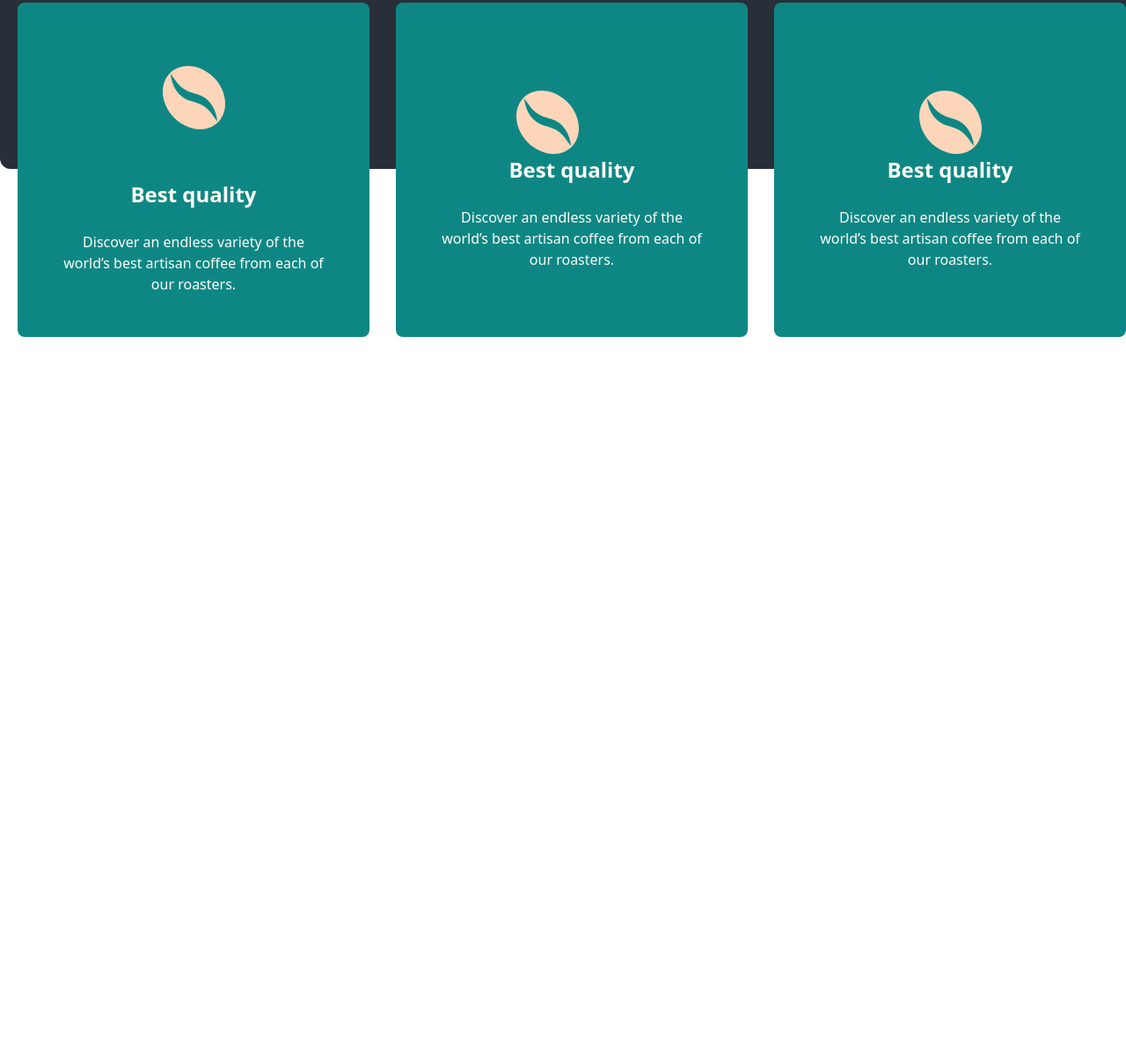
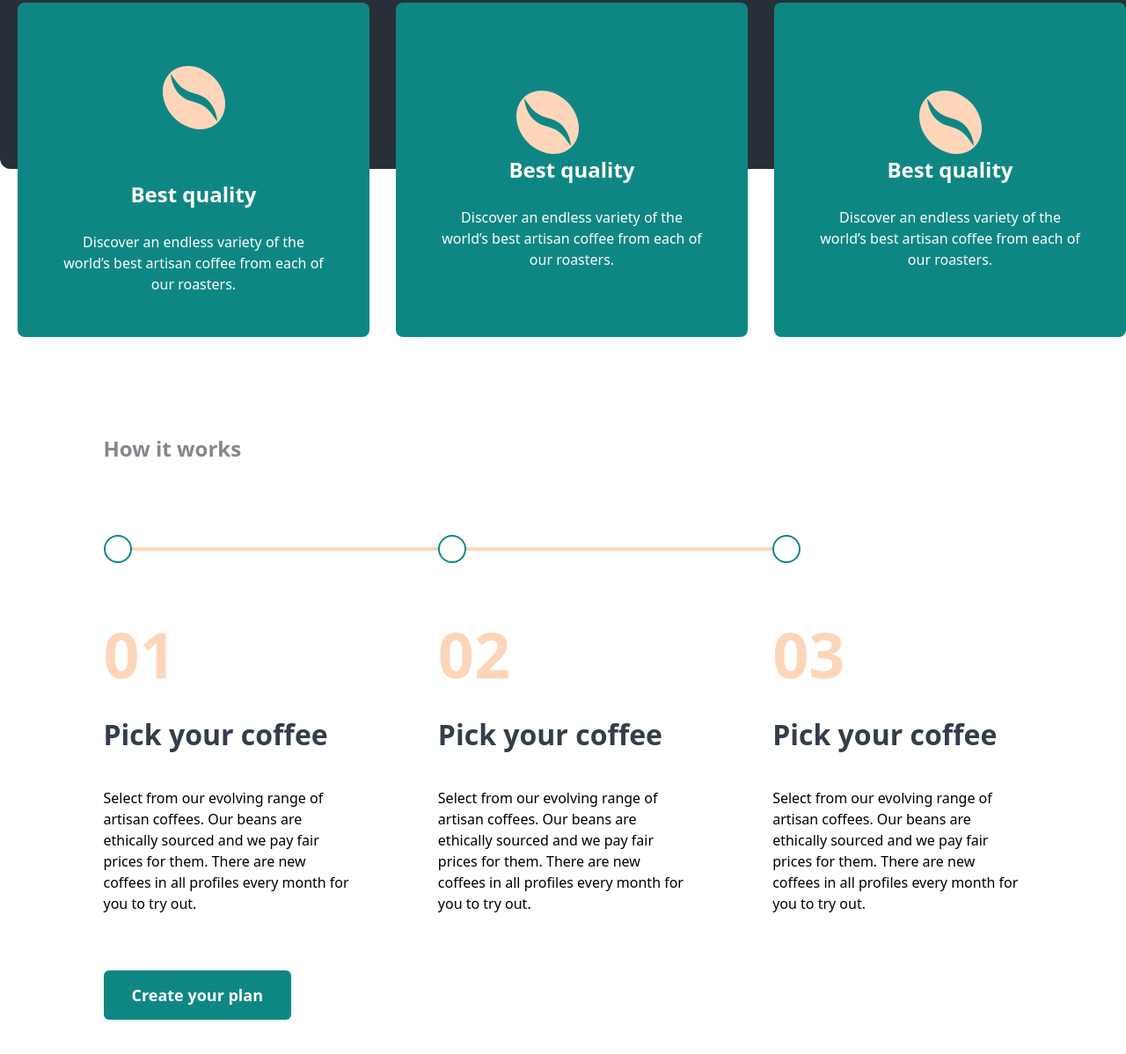
Before and after one commit to frontendoniyorbek/coffeeroasters, a website: page src/index.html in a window 1280 px wide. Shown: the part 1959-3157 px from the top of the page at 88% size. Before the commit the page ends 2342 px from the top, so only its background shows below. Drawn offline with Linux system fonts and the light colour scheme.

Commit message:
add how-it-works

```diff
--- a/src/index.html
+++ b/src/index.html
@@ -146,6 +146,53 @@
 					</ul>
 				</div>
 			</section>
+
+			<section class="py-[200px]">
+				<div class="max-w-[1085px] w-full px-5 mx-auto">
+					<h3 class="font-black text-2xl text-[#83888F] mb-20 leading-normal">How it works</h3>
+					<div class="max-w-[792px] w-full mb-[67px]">
+						<div class="flex justify-between items-center relative">
+							<div class="border-2 border-[#FDD6BA] w-full absolute -z-10"></div>
+							<div class="z-20 relative bg-white w-8 h-8 border-2 border-[#0E8784] rounded-full"></div>
+							<div class="z-20 relative bg-white w-8 h-8 border-2 border-[#0E8784] rounded-full"></div>
+							<div class="z-20 relative bg-white w-8 h-8 border-2 border-[#0E8784] rounded-full"></div>
+						</div>
+					</div>
+
+					<ul class="grid md:grid-cols-3 sm:grid-cols-2 grid-cols-1 md:gap-24 sm:gap-16 gap-10 mb-16">
+						<li class="md:max-w-[285px] max-w-full w-full">
+							<h2 class="text-[#FDD6BA] font-black text-7xl leading-none mb-[38px]">01</h2>
+							<h3 class="text-[#333D4B] font-black text-[32px] leading-9 mb-[42px]">Pick your coffee</h3>
+							<p class="font-normal text-base leading-normal">
+								Select from our evolving range of artisan coffees. Our beans are ethically sourced and we pay fair prices for
+								them. There are new coffees in all profiles every month for you to try out.
+							</p>
+						</li>
+
+						<li class="md:max-w-[285px] max-w-full w-full">
+							<h2 class="text-[#FDD6BA] font-black text-7xl leading-none mb-[38px]">02</h2>
+							<h3 class="text-[#333D4B] font-black text-[32px] leading-9 mb-[42px]">Pick your coffee</h3>
+							<p class="font-normal text-base leading-normal">
+								Select from our evolving range of artisan coffees. Our beans are ethically sourced and we pay fair prices for
+								them. There are new coffees in all profiles every month for you to try out.
+							</p>
+						</li>
+
+						<li class="md:max-w-[285px] max-w-full w-full">
+							<h2 class="text-[#FDD6BA] font-black text-7xl leading-none mb-[38px]">03</h2>
+							<h3 class="text-[#333D4B] font-black text-[32px] leading-9 mb-[42px]">Pick your coffee</h3>
+							<p class="font-normal text-base leading-normal">
+								Select from our evolving range of artisan coffees. Our beans are ethically sourced and we pay fair prices for
+								them. There are new coffees in all profiles every month for you to try out.
+							</p>
+						</li>
+					</ul>
+
+					<button class="py-4 px-8 bg-[#0E8784] rounded-[6px] font-black text-lg leading-6 cursor-pointer text-[#FEFCF7]">
+						Create your plan
+					</button>
+				</div>
+			</section>
 		</main>
 	</body>
 </html>
```
Also changed, not shown: src/output.css.
